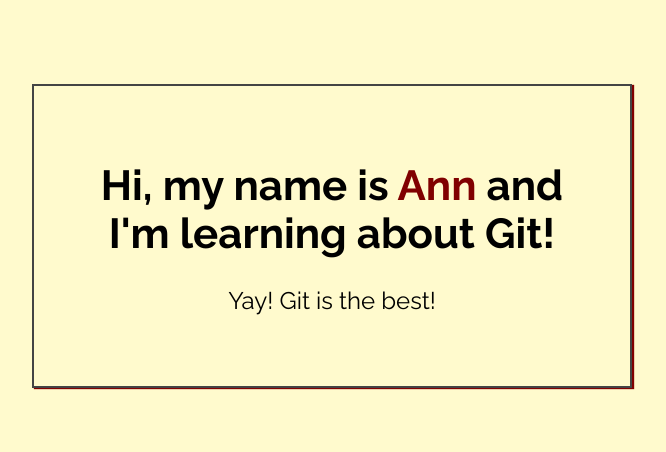
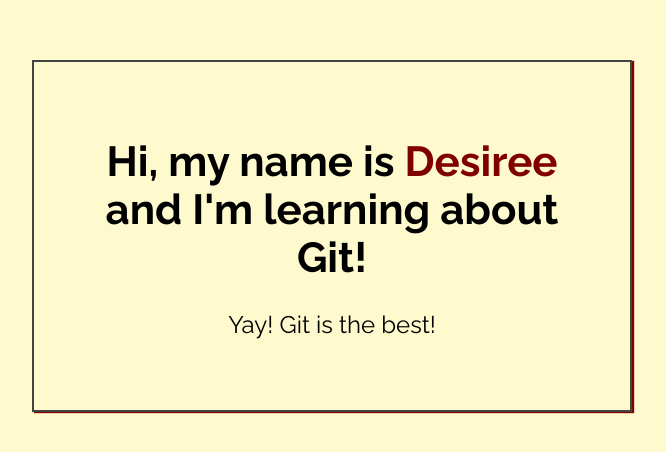
Before and after one commit to Dezlock4/my-first-repo, a plain HTML site: page index.html in a window 1280 px wide. Shown: the part 164-616 px from the top of the page, without its empty margins (308-974 px from the left). Drawn offline with Linux system fonts and the light colour scheme.

Commit message:
Added name to index.html

```diff
--- a/index.html
+++ b/index.html
@@ -14,7 +14,7 @@
 <body>
 
     <div class="greeting">
-        <h1>Hi, my name is <span class="highlight">Ann</span> and I'm learning about Git! </h1>
+        <h1>Hi, my name is <span class="highlight">Desiree</span> and I'm learning about Git! </h1>
 
         <p>Yay! Git is the best!</p>
     </div>
```
